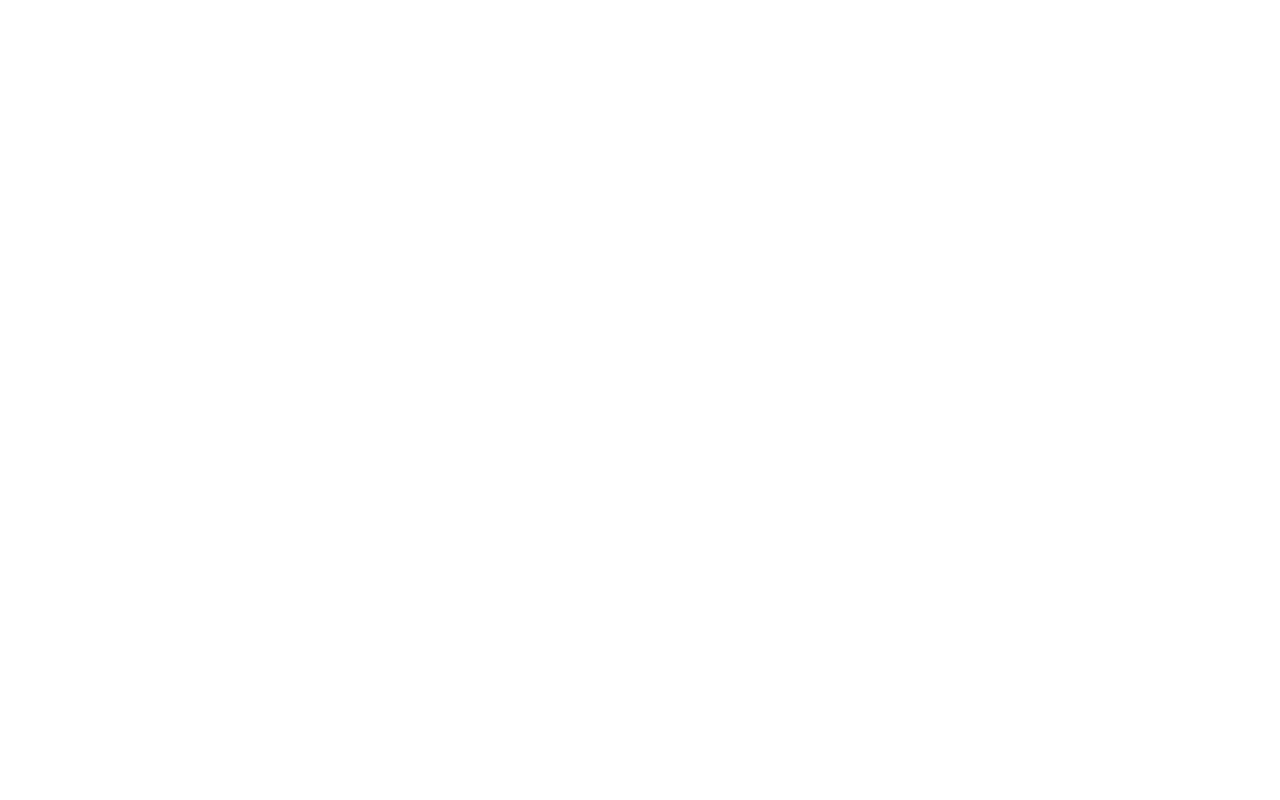
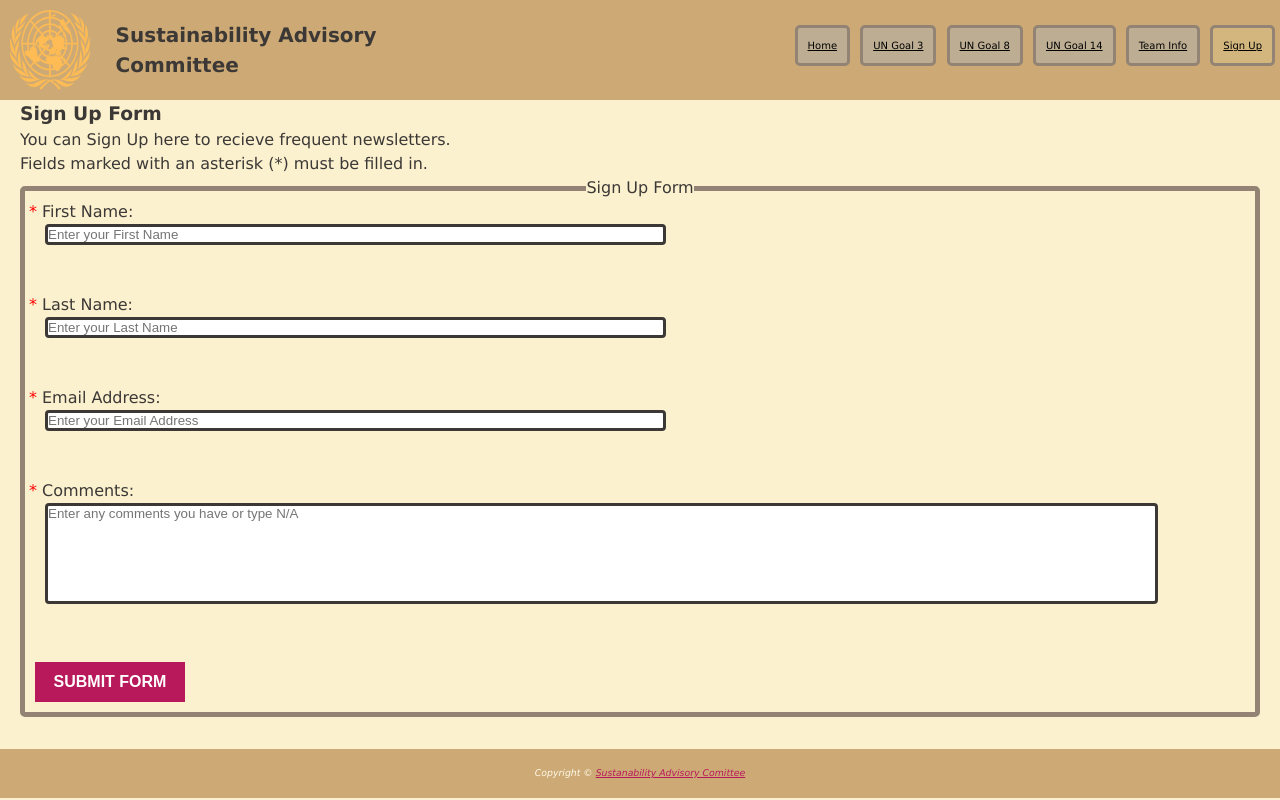
Before and after one commit to 4011A-webapp-development-assignment/Assignment, a plain HTML site: page signUp.html in a window 1280 px wide. Drawn offline with Linux system fonts and the light colour scheme.

Commit message:
SignUp Changes

```diff
--- a/sac.css
+++ b/sac.css
@@ -1,8 +1,4 @@
-* {
-    margin: 0;
-    padding: 0;
-}
-
+/* Header & Navigation */
 header {
 	background-color: #cdaa75;
 	height: 100px;
@@ -63,8 +59,13 @@ nav {
     background-color: #fbf1cf;
 }
 
+#navBar{
+	display: none;
+}
 
 
+
+/* Index Page */
 #mainSec {
 	position: relative;
 	text-align: center;
@@ -81,6 +82,8 @@ h2 {
 	top: 15%;
 	left: 20px;
 	position: absolute;
+	-webkit-text-stroke-width: 1px;
+    -webkit-text-stroke-color: white;
 }
 
 #mainSec > p {
@@ -118,9 +121,10 @@ h2 {
 
 
 
+/* Body */
 body {
-	background-color: #EFF4F7;
-	color: #3F2860;
+	background-color: #fbf1cf;
+	color: #3c3836;
 	font-family: Verdana, Arial, Helvetica, sans-serif;
 	font-size: 16px;
 	line-height: 1.5;
@@ -143,8 +147,14 @@ body {
 	box-sizing: border-box;
 }
 
+* {
+    margin: 0;
+    padding: 0;
+}
 
 
+
+/* Goal Pages */
 .goalTitle {
     text-align: center;
     padding: 1%;
@@ -181,10 +191,72 @@ body {
     /* starts text lower down to prevent wordwrap with images */
 }
 
+/* signUp Page */
+#formDesc {
+	padding-left: 20px;
+}
+
+fieldset {
+	display: grid;
+	flex-wrap: wrap;
+	margin-left: 20px;
+	margin-right: 20px;
+	width: auto;
+	border: 5px solid #928374;
+	border-radius: 5px;
+}
+
+label::before {
+    content: "*";
+	margin-right: 5px;
+	margin-left: 4px;
+    color: red;
+}
+
+legend {
+	text-align: center;
+}
+
+#fName, #lName, #email {
+	width: 50%;
+	margin-left: 20px;
+	margin-right: 20px;
+	border: 3px solid #3c3836;
+	border-radius: 4px;
+}
+
+#comments {
+	margin-left: 20px;
+	display: inline;
+	width: 90%;
+	overflow: scroll;
+	margin-right: 20px;
+	padding-bottom: 80px;
+	border: 3px solid #3c3836;
+	border-radius: 4px;
+	overflow-wrap: break-word;
+}
+
+#submitForm {
+	background-color: #B8195A;
+	color: white;
+	text-transform: uppercase;
+	width: 150px;
+	height: 40px;
+	margin-top: 10px;
+	margin-left: 10px;
+	margin-bottom: 10px;
+	font-weight: 700;
+	font-size: 16px;
+	border: 2px solid #B8195A;
+	cursor: pointer;
+}
 
 
+
+/* Footer */
 footer {
-	background-color: #573A56;
+	background-color: #cdaa75;
 	font-size: 0.7em;
 	text-align: center;
 	color: #fff9e8;
@@ -193,12 +265,13 @@ footer {
 }
 
 footer a:link {
-	color: #fff9e8;
+	color: #B8195A;
 }
 
 footer a:hover {
-	color: #e8fff9;
+	color: #573A56;
 }
+
 
 
 @media only screen and (max-width: 870px) {
--- a/signUp.html
+++ b/signUp.html
@@ -0,0 +1,55 @@
+<!DOCTYPE html>
+<html lang="en">
+<head>
+    <meta charset="UTF-8">
+    <meta name="viewport" content="width=device-width, initial-scale=1">
+    <title>Sustanability Advisory Comittee</title>
+    <script src="https://kit.fontawesome.com/3e13c3f76f.js" crossorigin="anonymous"></script>
+    <link rel="stylesheet" href="sac.css">
+    <script src="navBar.js" defer></script>
+    <script src="underLine.js" defer></script>
+</head>
+<body>
+<div>
+    <header>
+        <img id="webLogo" src="images/unLogo.png" alt="">
+        <h1>Sustainability Advisory<br>Committee</h1>
+        <nav id="mainNav">
+            <ul class="mainNav">
+                <li class="nav"><a href="index.html">Home</a></li>
+                <li class="nav" title="Good Health & Well-Being"><a href="goal3.html">UN Goal 3</a></li>
+                <li class="nav" title="Decent Work & Economic Growth"><a href="goal8.html">UN Goal 8</a></li>
+                <li class="nav" title="Life Below Water"><a href="goal14.html">UN Goal 14</a></li>
+                <li class="nav"><a href="teamInfo.html">Team Info</a></li>
+                <li class="activeNav"><a href="signUp.html">Sign Up</a></li></ul>
+        </nav>
+        <a id="navBar">
+            <i class="fa-solid fa-bars"></i>
+        </a>
+    </header>
+        <main>
+            <div id="formDesc">
+                <h3>Sign Up Form</h3>
+                <p>You can Sign Up here to recieve frequent newsletters. <br> Fields marked with an asterisk (*) must be filled in.</p>
+            </div>
+                <form action="" method="POST" id="signUpForm">
+                    <fieldset>
+                        <legend>Sign Up Form</legend>
+                        <label for="fName">First Name: </label>
+                        <input type="text" id="fName" name="fName" placeholder="Enter your First Name" required><br><br>
+                        <label for="lName">Last Name: </label>
+                        <input type="text" id="lName" name="lName" placeholder="Enter your Last Name" required><br><br>
+                        <label for="email">Email Address: </label>
+                        <input type="text" id="email" name="email" placeholder="Enter your Email Address" required><br><br>
+                        <label for="comments">Comments: </label>
+                        <input type="text" id="comments" name="comments" placeholder="Enter any comments you have or type N/A" required><br><br>
+                        <button id="submitForm">Submit Form</button>
+                    </fieldset>
+                </form>
+        </main>
+        <footer>
+            <p><small><i>Copyright &copy; <a href="mailto:SAC@gmail.com">Sustanability Advisory Comittee</a></i></small>
+        </footer>
+</div>
+</body>
+</html>
```
Also changed, not shown: underline.js (line endings or trailing spaces).
